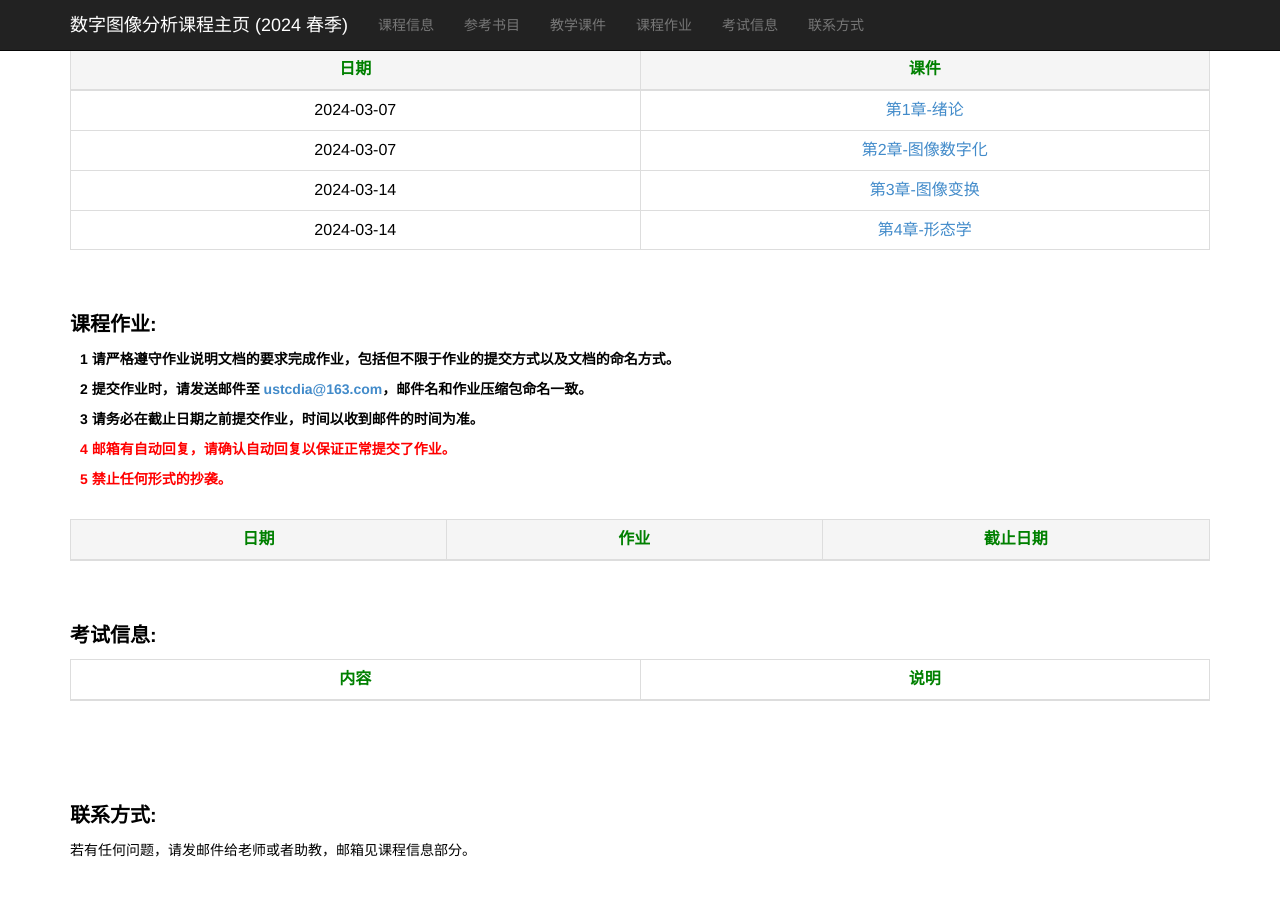
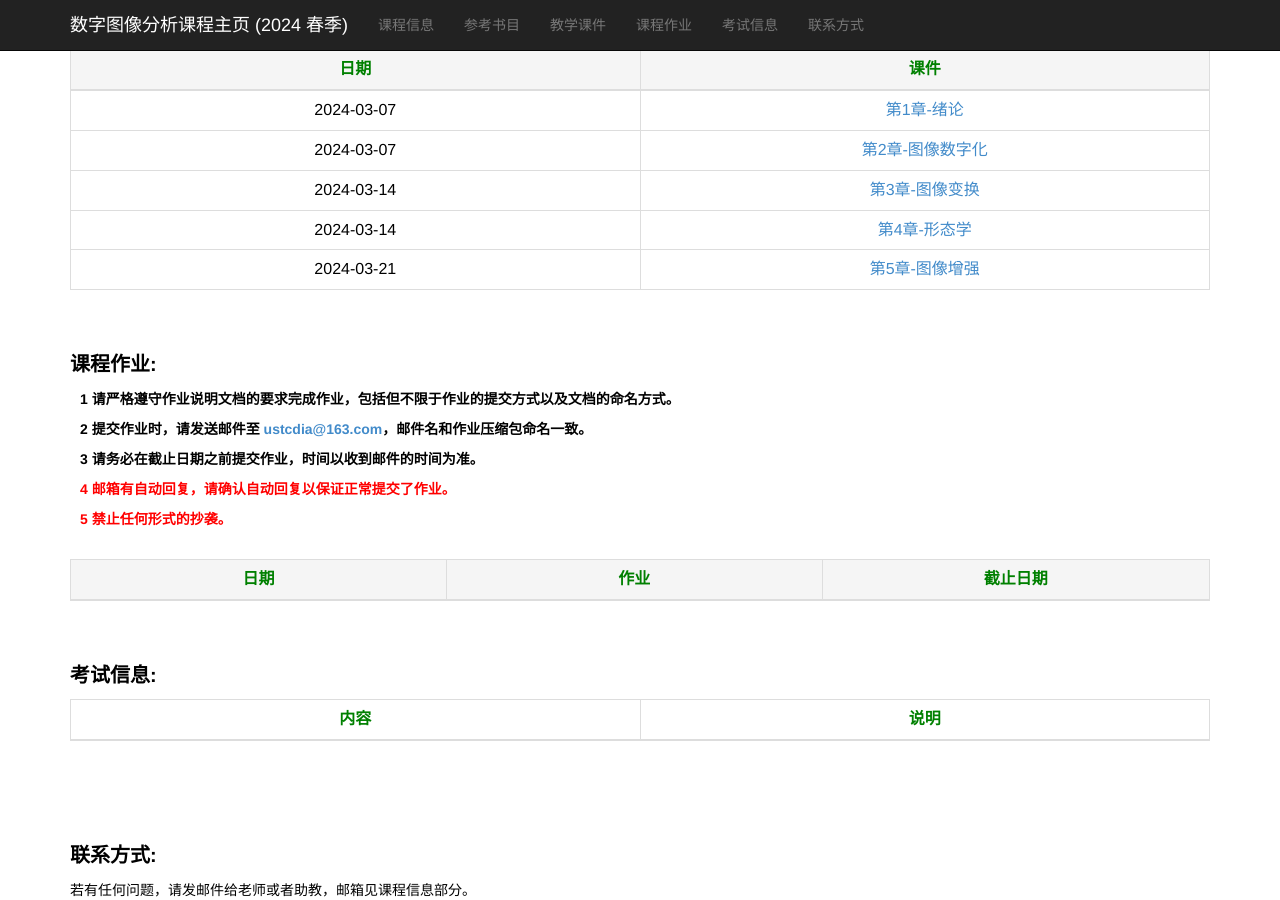
Before and after one commit to ustc-dia/ustc-dia.github.io, a Jekyll site: the page index.html, which Jekyll copies as it is, in a window 1280 px wide and 900 px high, scrolled down 774 px. Built offline with Jekyll 4.4.1, drawn with Linux system fonts in a browser that asks for light colours.

Commit message:
Upload slides of Ch5

```diff
--- a/index.html
+++ b/index.html
@@ -196,6 +196,11 @@
                     <td><a href="./slides_2024_spring/第4章-形态学.pdf" target="_blank">第4章-形态学</a></td>
                 </tr>
 
+                <tr>
+                    <td>2024-03-21</td>
+                    <td><a href="./slides_2024_spring/第5章-图像增强.pdf" target="_blank">第5章-图像增强</a></td>
+                </tr>
+
                 <!--
                 <tr>
                     <td>2024-03-14</td>
```
